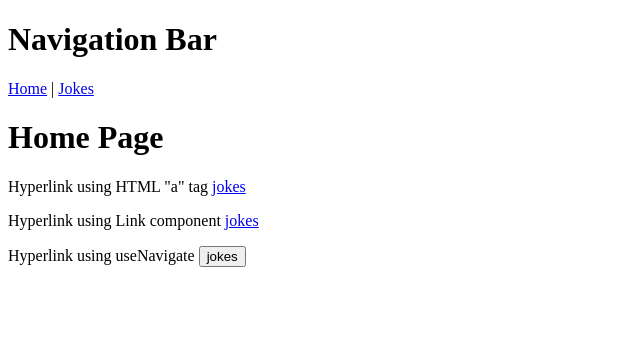
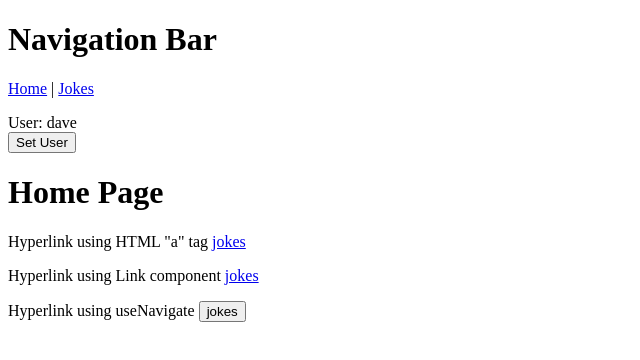
Before and after one commit to brightworkdigital/router-intro, a React (Create React App) app: page / in a window 1280 px wide. Shown: the top 360 px of the page, without its empty margins (0-640 px from the left). Built offline with nearby package versions, Linux system fonts and the light colour scheme.

Commit message:
Completed example with React Router and useContext examples

```diff
--- a/src/App.js
+++ b/src/App.js
@@ -12,8 +12,10 @@ import AuthContext from './store/auth-context';
 import { useState } from 'react';
 
 function App() {
+  const userState = useState("dave");
 
   return (
+    <AuthContext.Provider value={userState}>
       <BrowserRouter>
         <Routes>
           <Route path='/' element={<NavBar />}>
@@ -23,6 +25,7 @@ function App() {
           </Route>
         </Routes>
       </BrowserRouter>
+    </AuthContext.Provider>
   );
 }
 
--- a/src/pages/JokeDetailPage.js
+++ b/src/pages/JokeDetailPage.js
@@ -1,8 +1,11 @@
 import { useParams } from "react-router-dom";
 import { getJokes } from "../data/JokeData";
+import { useContext } from "react";
+import AuthContext from "../store/auth-context";
 
 const JokeDetailPage = (props) => {
     const params = useParams();
+    const userState = useContext(AuthContext);
 
     const jokes = getJokes();
     const joke = jokes.filter((j) => {
@@ -19,8 +22,8 @@ const JokeDetailPage = (props) => {
         </p>
         <p>
         {joke[0].joke}
-
         </p>
+        <div>User: {userState[0]}</div>
     </>
 }
 
--- a/src/pages/NavBar.js
+++ b/src/pages/NavBar.js
@@ -3,11 +3,17 @@ import { Link, Outlet } from "react-router-dom";
 import AuthContext from "../store/auth-context";
 
 const NavBar = () => {
+    const userState = useContext(AuthContext);
+
     return <>
         <h1>Navigation Bar</h1>
         <p>
             <Link to="/">Home</Link> | <Link to="/jokes">Jokes</Link>
         </p>
+        <div>
+            User: {userState[0]}
+        </div>
+        <button onClick={(event) => { userState[1]("Mac") }}>Set User</button>
         <Outlet />
     </>
 }
```
Lines whose indentation alone changed are shown as unchanged.
